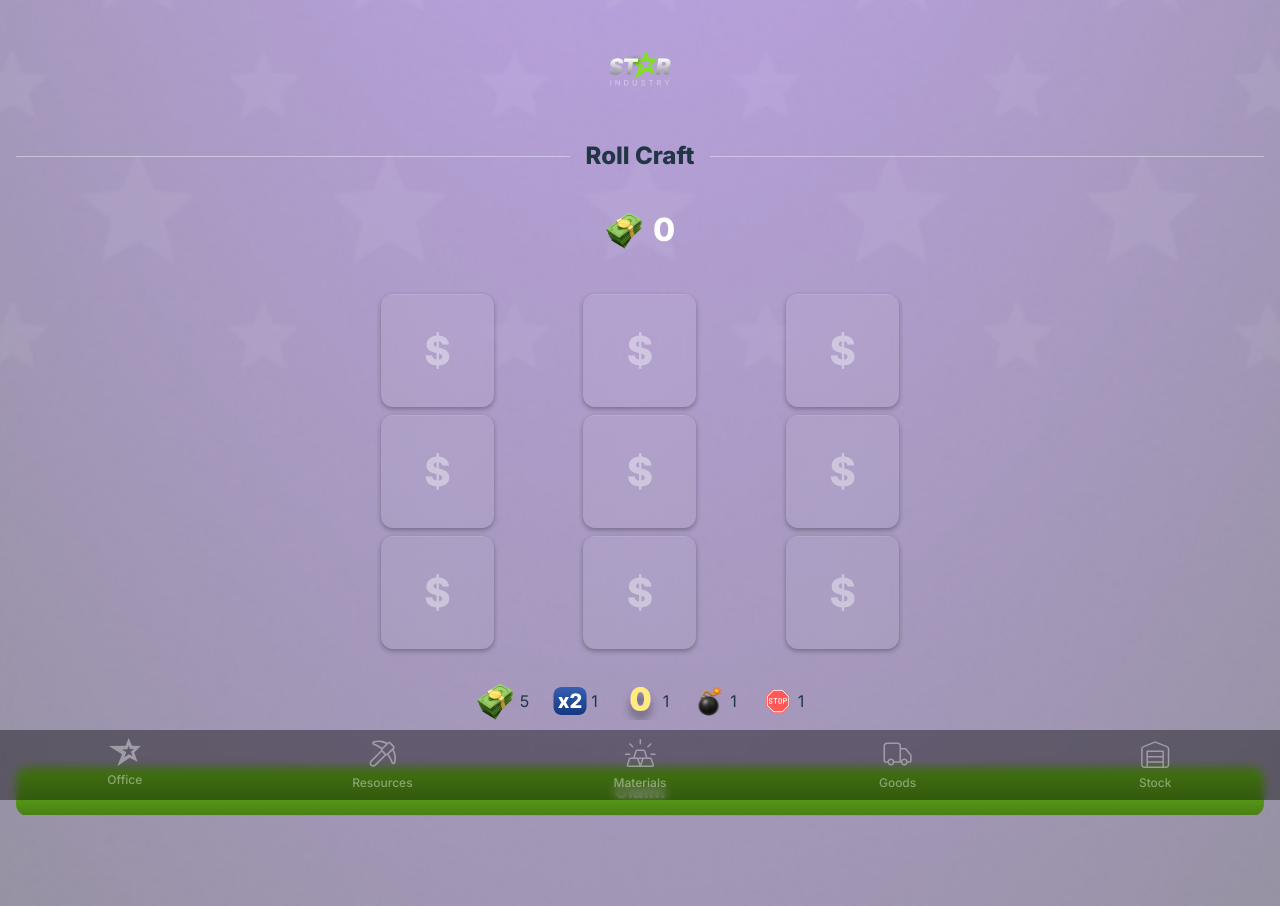
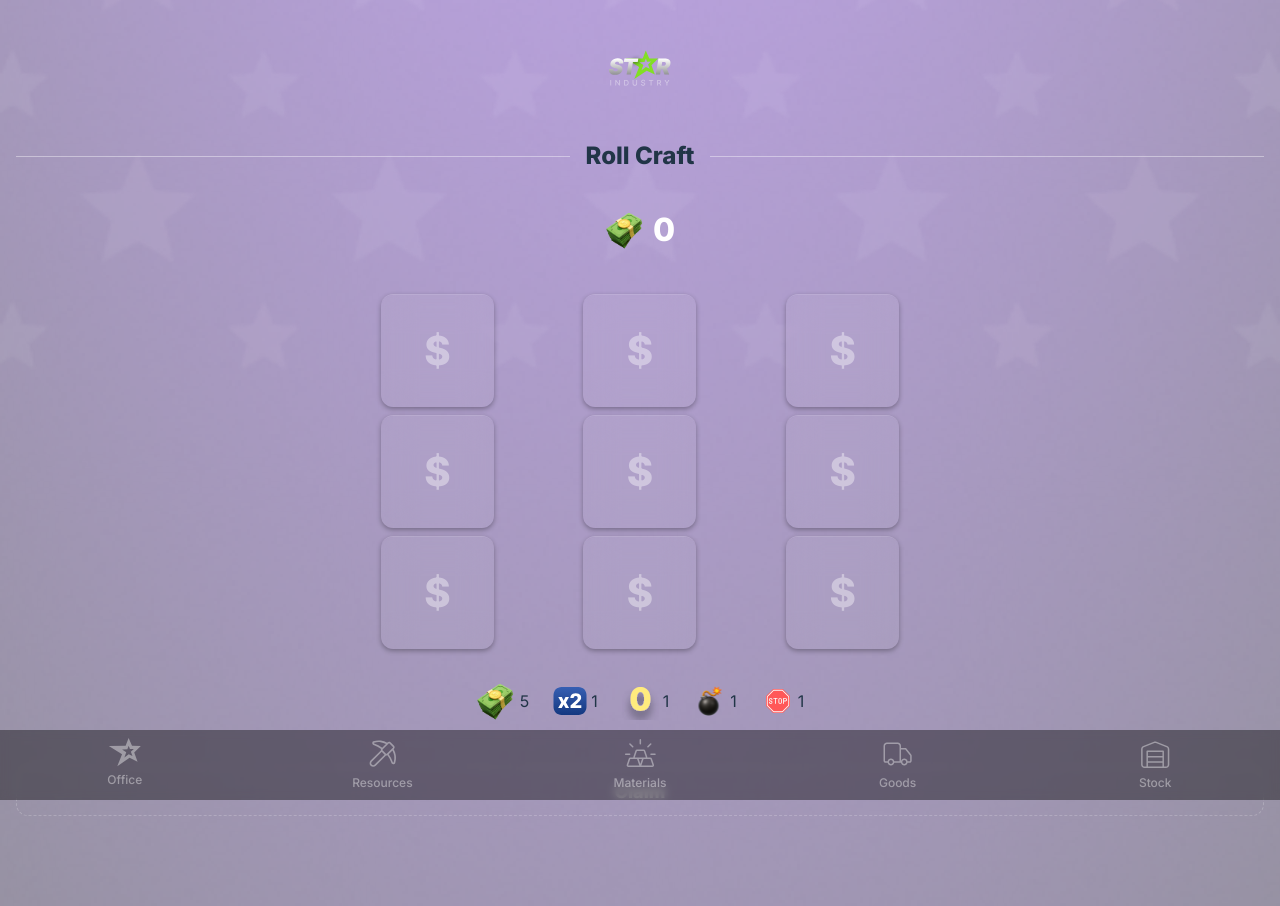
Before and after one commit to OleksandrB93/scart-technology, a React (Vite) app: page / in a window 1280 px wide. Built offline with nearby package versions, Linux system fonts and the light colour scheme.

Commit message:
Update Button component styles for disabled state and improve text formatting

```diff
--- a/src/components/Button.tsx
+++ b/src/components/Button.tsx
@@ -25,18 +25,22 @@ const Button = ({
         width: width ? width : "100%",
         background: background
           ? background
+          : disabled
+          ? "none"
           : "linear-gradient(to bottom, #6DBF1D 0%, #498013 100%)",
       }}
       className={`flex items-center justify-center gap-1 max-h-[53px] sm:gap-2 rounded-lg  py-2.5 transition-all duration-200 ${
         disabled
-          ? "text-white/40 border-white/5 cursor-not-allowed pointer-events-none border border-dashed"
+          ? "text-white/40 border-white/20 cursor-not-allowed pointer-events-none border border-dashed"
           : "text-white/80  border-t border-white/40 hover:text-white/60 hover:border-white/20 cursor-pointer"
       }`}
       onClick={onClick}
       // disabled={disabled}
     >
       {iconSide === "left" && icon}
-      <p className="font-extrabold text-white/80 text-[12px] sm:text-[18px]">{text}</p>
+      <p className="font-extrabold text-white/80 text-[12px] sm:text-[18px]">
+        {text}
+      </p>
       {iconSide === "right" && icon}
       {iconSide === "right" && btnValue && (
         <span className="font-extrabold text-white/80 text-[12px] sm:text-[18px]">
```
